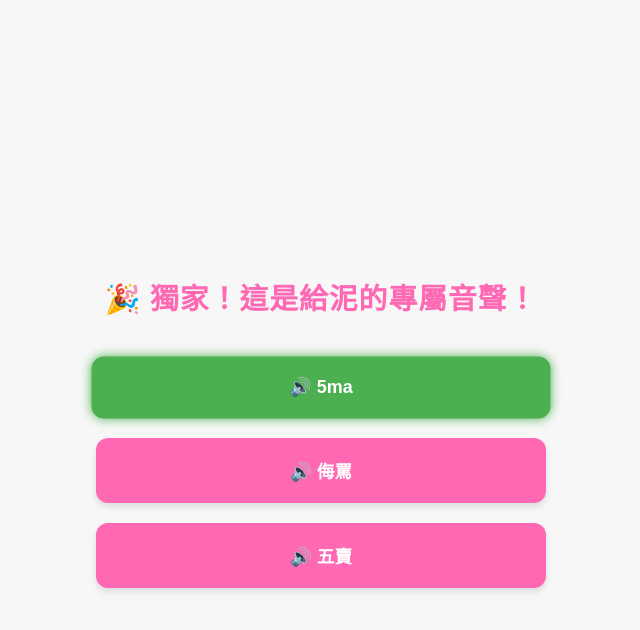
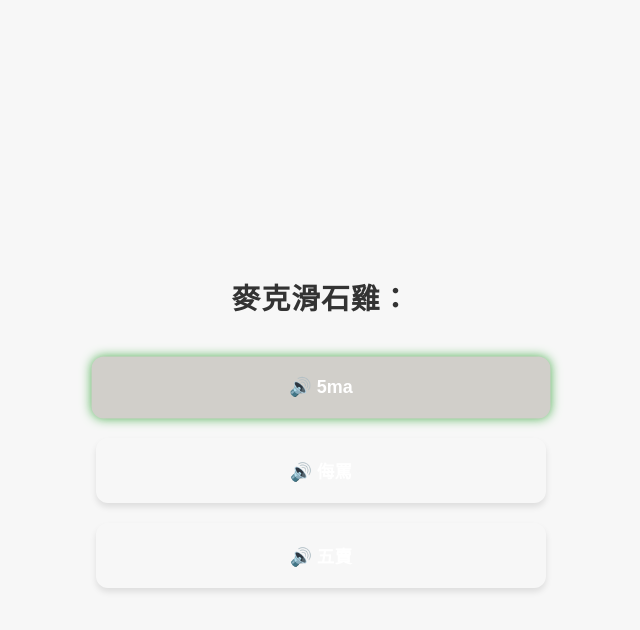
Before and after one commit to sh1uc0da/stone-audio-project, a plain HTML site: page audio/b8HjR9wZ/index.html in a window 1280 px wide. Both pictures are taken after a click on the button "🔊 5ma". Shown: the whole page, without its empty margins (319-959 px from the left). Drawn offline with Linux system fonts and the light colour scheme.

Commit message:
Update index.html

```diff
--- a/audio/b8HjR9wZ/index.html
+++ b/audio/b8HjR9wZ/index.html
@@ -8,7 +8,7 @@
     <style>
         :root {
             /* 定義主題顏色變數 */
-            --primary-color: #ff69b4; /* 粉紅色 (桃紅) */
+            --primary-color: ##737373; /* 灰 */
             --secondary-color: #f7f7f7; /* 淺灰色背景 */
             --text-color: #333;
             --button-hover: #ff4099;
@@ -66,7 +66,7 @@
 
         /* 播放中的按鈕樣式 */
         .is-playing {
-            background-color: #4CAF50 !important; /* 綠色 */
+            background-color: #d1cfca !important; /* 淺灰 */
             transform: scale(1.02);
             box-shadow: 0 0 10px #4CAF50;
         }
@@ -74,7 +74,7 @@
 </head>
 <body>
 
-    <h2>🎉 獨家！這是給泥的專屬音聲！</h2>
+    <h2>麥克滑石雞：</h2>
 
     <audio id="audioPlayer" src="" preload="auto"></audio>
 
@@ -120,4 +120,5 @@
         }
     </script>
 </body>
+
 </html>
```
